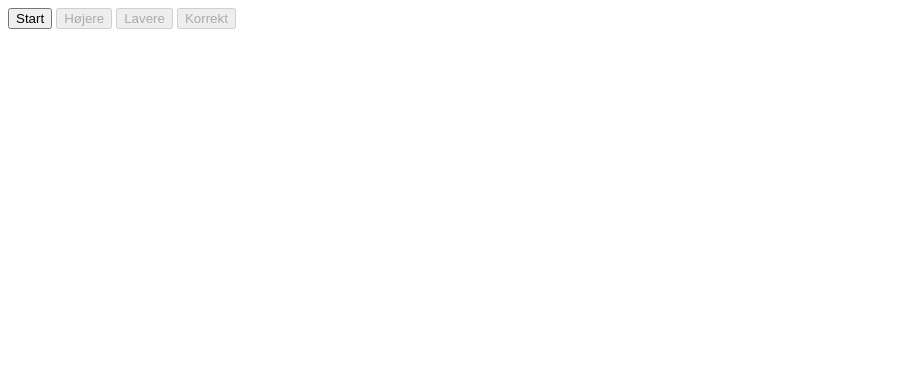
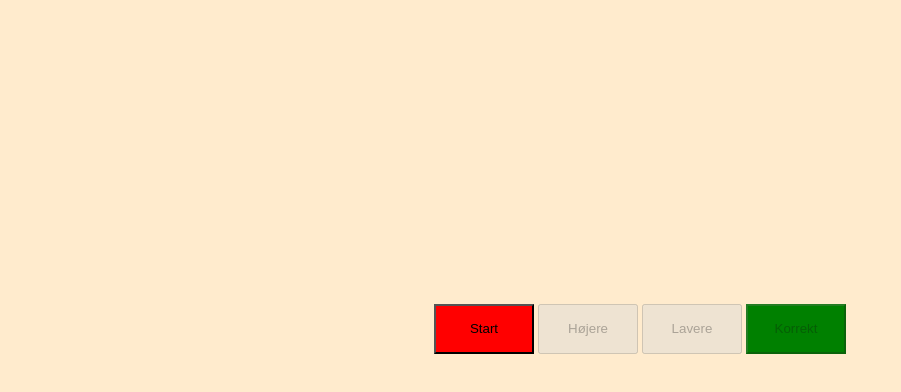
Before and after one commit to Gust0288/3sem_exercises, a plain HTML site: page gætEtTalOmvendt/index.html in a window 1280 px wide. Shown: the whole page, without its empty margins (0-901 px from the left). Drawn offline with Linux system fonts and the light colour scheme.

Commit message:
gættalOmvendt CSS

```diff
--- a/gætEtTalOmvendt/index.html
+++ b/gætEtTalOmvendt/index.html
@@ -6,12 +6,46 @@
     <title>Document</title>
   </head>
   <body>
-    <button id="start">Start</button>
-    <button id="higher" disabled>Højere</button>
-    <button id="lower" disabled>Lavere</button>
-    <button id="correct" disabled>Korrekt</button>
+    <div id="button-container">
+      <button id="start">Start</button>
+      <button id="higher" disabled>Højere</button>
+      <button id="lower" disabled>Lavere</button>
+      <button id="correct" disabled>Korrekt</button>
+    </div>
     <p></p>
     <h1></h1>
+    <style>
+      body {
+        display: flex;
+        flex-direction: column;
+        justify-content: center;
+        align-items: center;
+        min-height: 100vh;
+        margin: 0;
+        background-color: blanchedalmond;
+      }
+      #start,
+      #higher,
+      #lower,
+      #correct {
+        width: 100px;
+        height: 50px;
+      }
+
+      #start {
+        background-color: red;
+      }
+      #higher {
+      }
+      #lower {
+      }
+      #correct {
+        background-color: green;
+      }
+      p {
+        font-size: 50px;
+      }
+    </style>
     <script type="module" src="js.js"></script>
   </body>
 </html>
--- a/gætEtTalOmvendt/js.js
+++ b/gætEtTalOmvendt/js.js
@@ -1,4 +1,5 @@
 import { $, $$ } from "../utils/dom.js";
+
 
 
 
@@ -15,6 +16,10 @@ let max = 100;
 
 correct.addEventListener("click", ()=>{
     correctShow.textContent = "KORREKT!"
+    higher.disabled = true;
+    lower.disabled = true;
+    correct.disabled = true;
+    start.disabled = false;
 })
 
 function updateGuess() {
@@ -29,6 +34,7 @@ start.addEventListener("click", () => {
     higher.disabled = false;
     lower.disabled = false;
     correct.disabled = false;
+    correctShow.textContent = ""
 });
 
 higher.addEventListener("click", () => {
```
